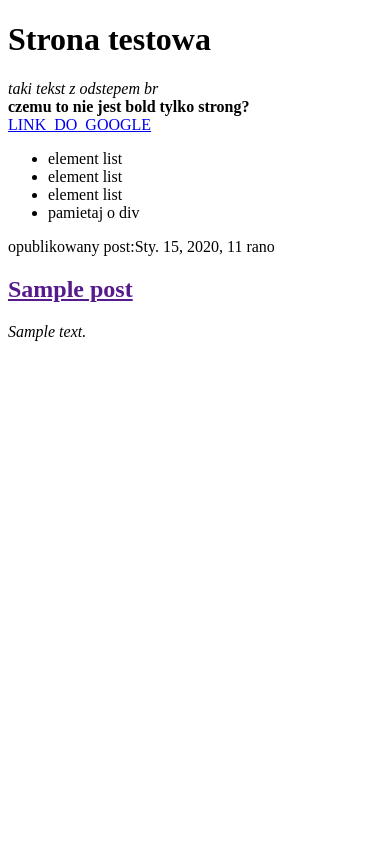
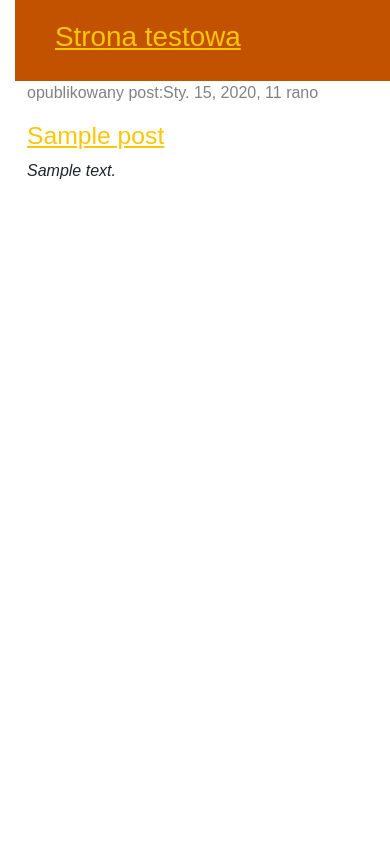
Before and after one commit to AntoniGoszczDevStorage/MyDjango, a Django app: page / in a window 390 px wide. Run offline with Django 3.2, Linux system fonts and the light colour scheme; tables that the repository leaves empty hold one stand-in row (values such as "Sample post").

Commit message:
kolejny szablon

```diff
--- /dev/null
+++ b/blogAG/static/css/blogAG.css
@@ -0,0 +1,19 @@
+h1 a,h2 a{
+    color: #fcc603;
+}
+
+body {
+    padding-left:15px;
+    font-family: "Cascadia Code", sans-serif;
+}
+
+.page-header{
+    background-color: #C25100;
+    margin-top: 0;
+    padding: 20px 20px 20px 40px;
+
+}
+
+.data{
+    color:#828282;
+}
--- /dev/null
+++ b/blogAG/templates/blogAG/base.html
@@ -0,0 +1,23 @@
+{% load static %}
+<html lang="pl">
+    <head>
+        <meta charset="UTF-8">
+        <title>Blog test</title>
+        <link href="https://cdn.jsdelivr.net/npm/bootstrap@5.0.2/dist/css/bootstrap.min.css" rel="stylesheet" integrity="sha384-EVSTQN3/azprG1Anm3QDgpJLIm9Nao0Yz1ztcQTwFspd3yD65VohhpuuCOmLASjC" crossorigin="anonymous">
+        <link rel="stylesheet" href="{% static 'css/blogAG.css' %}">
+    </head>
+<body>
+<div class="page-header">
+       <h1><a href="/">Strona testowa</a></h1>
+</div>
+<div class="content container">
+    <div class="row">
+        <div class="col=md-8">
+            {% block content %}
+            {% endblock %}
+        </div>
+    </div>
+</div>
+</body>
+
+</html>
--- a/blogAG/templates/blogAG/post_list.html
+++ b/blogAG/templates/blogAG/post_list.html
@@ -1,35 +1,13 @@
-<!DOCTYPE html>
-    <html lang="pl">
-    <head>
-        <meta charset="UTF-8">
-        <title>Blog test</title>
-    </head>
-<body>
-    <div>
-        <h1>Strona testowa</h1>
-        <em>taki tekst z odstepem br </em><br>
-        <strong>czemu to nie jest bold tylko strong?</strong><br>
-        <a href="https://google.com">LINK_DO_GOOGLE</a>
-    </div>
-    <div>
-        <ul>
-        <li>element list</li>
-        <li>element list</li>
-        <li>element list</li>
-        <li>pamietaj o div</li>
-        </ul>
-    </div>
-    {% comment %}
-    <p>Tutaj beda komentarze</p>
-    {% endcomment %}
+{% extends 'blogAG/base.html' %}
 
-
-    {% for post in posts %}
-    <div>
-        <p>opublikowany post:{{ post.publish_date }}</p>
-        <h2><a href="">{{ post.title }}</a> </h2>
+{% block content %}
+{% for post in posts %}
+        <div class="post">
+            <div class="data">
+            <p>opublikowany post:{{ post.publish_date }}</p>
+            </div>
+        <h2><a href="{% url 'post_detail' pk=post.pk %}">{{ post.title }}</a> </h2>
         <em>{{ post.text }}</em>
-    </div>
-    {% endfor %}
-</body>
-</html>
+        </div>
+{% endfor %}
+{% endblock %}
--- a/blogAG/urls.py
+++ b/blogAG/urls.py
@@ -3,4 +3,5 @@ from . import views
 
 urlpatterns = [
     path('', views.post_list, name='post_list'),
+    path('post/<int:pk>/', views.post_detail, name='post_detail'),
 ]
--- a/blogAG/views.py
+++ b/blogAG/views.py
@@ -1,7 +1,11 @@
 from .models import Post
-from django.shortcuts import render
+from django.shortcuts import render, get_object_or_404
 from django.utils import timezone
 
 def post_list(request):
     posts = Post.objects.filter(publish_date__lte=timezone.now()).order_by('publish_date')
     return render(request, 'blogAG/post_list.html', {'posts': posts})
+
+def post_detail(request, pk):
+    post = get_object_or_404(Post, pk=pk)
+    return render(request, 'blogAG/post_detail.html', {'post': post})
```
Also changed, not shown: blogAG/templates/blogAG/post_detail.html (added, +13 -0 lines), blogAG/templates/blogAG/prev_post_list.html (added, +48 -0 lines).
